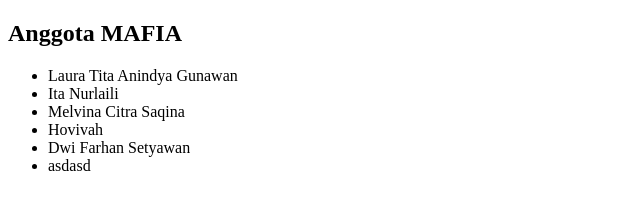
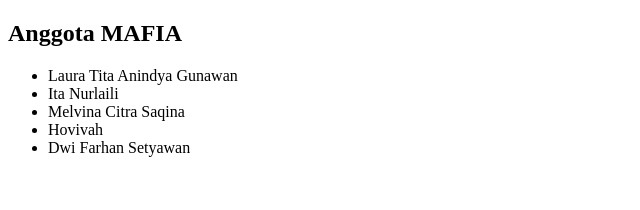
Before and after one commit to lauratita/belajar-git-dasar, a plain HTML site: page index.html in a window 1280 px wide. Shown: the full height of the page, 0-640 px from the left. Drawn offline with Linux system fonts and the light colour scheme.

Commit message:
merubah styel.css

```diff
--- a/index.html
+++ b/index.html
@@ -13,7 +13,6 @@
       <li>Melvina Citra Saqina</li>
       <li>Hovivah</li>
       <li>Dwi Farhan Setyawan</li>
-      <li>asdasd</li>
     </ul>
   </body>
 </html>
--- a/style.css
+++ b/style.css
@@ -0,0 +1,3 @@
+body{
+    font-family: Arial, Helvetica, sans-serif;
+}
```
